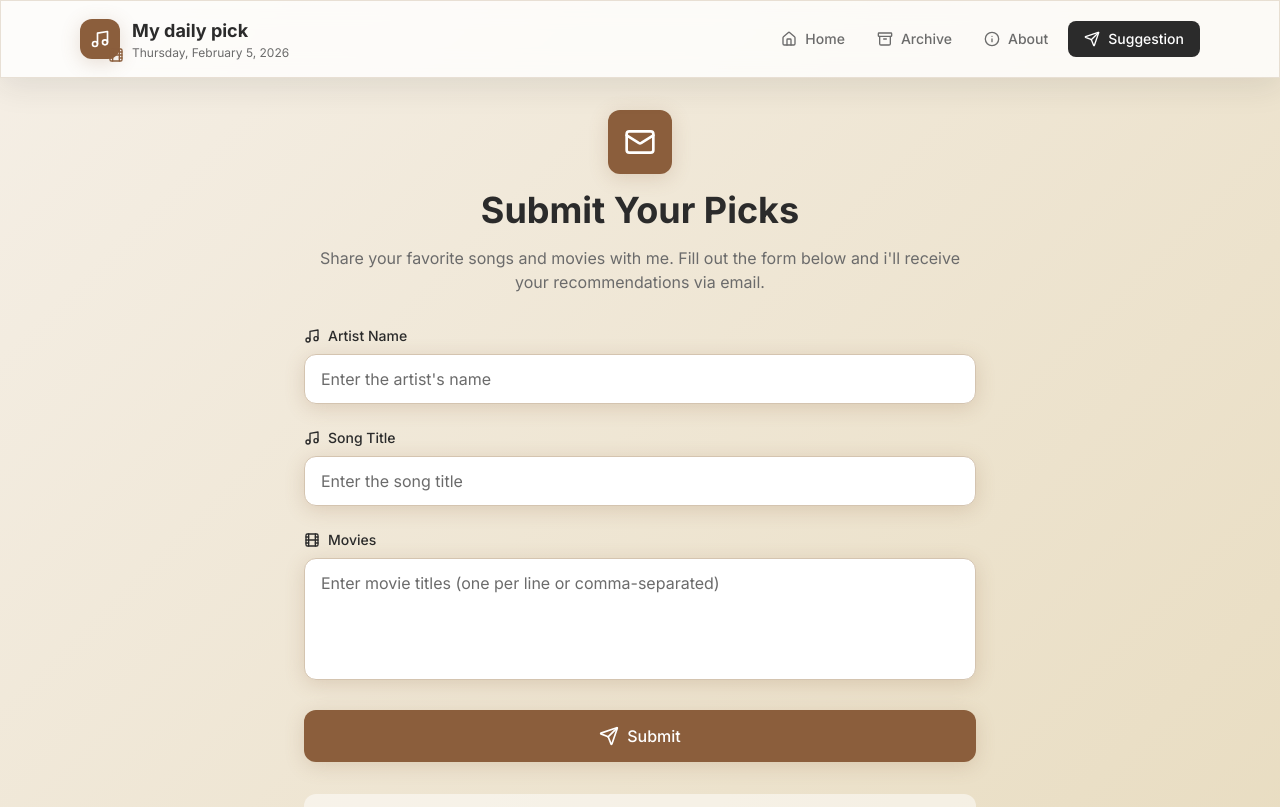
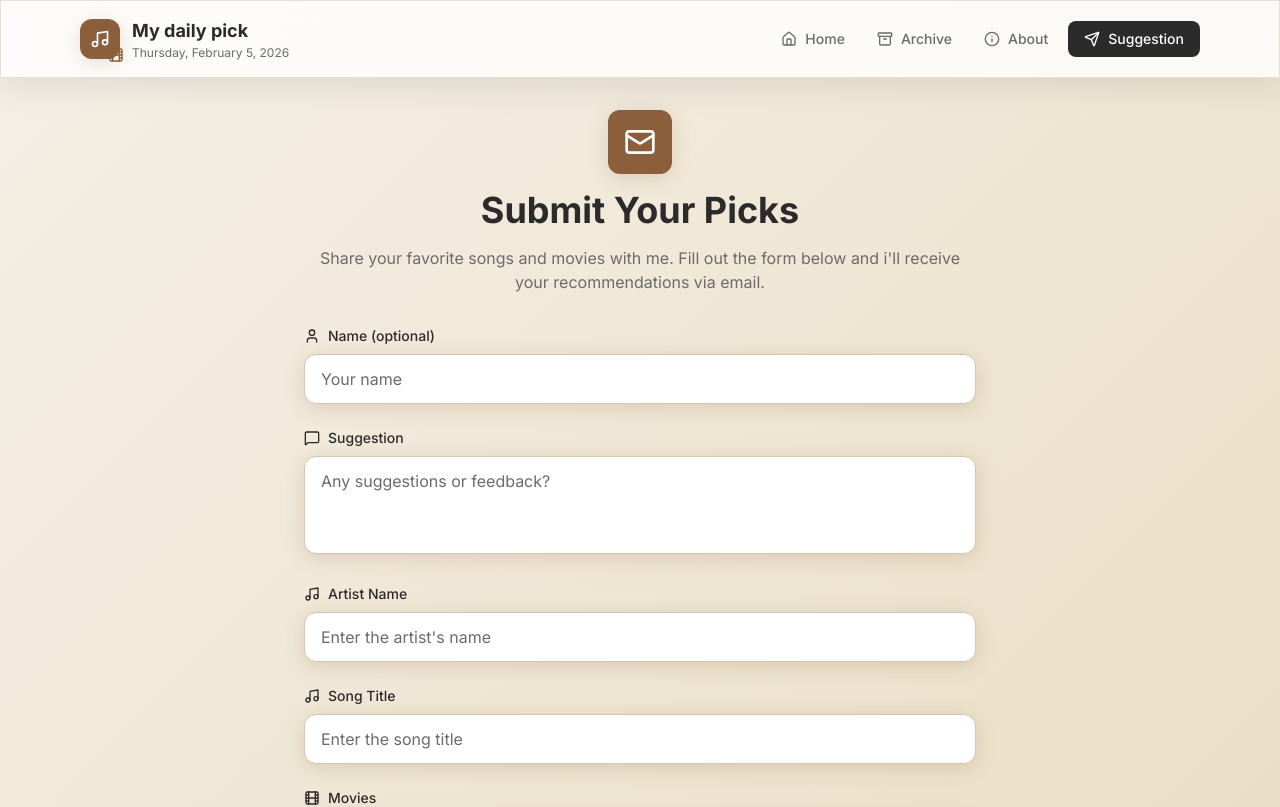
Before and after one commit to delikay/dailypick, a React (Vite) app: page /submit in a window 1280 px wide. Shown: the top 807 px of the page. Built offline with nearby package versions, Linux system fonts and the light colour scheme.

Commit message:
Update Submit.jsx

```diff
--- a/src/pages/Submit.jsx
+++ b/src/pages/Submit.jsx
@@ -1,9 +1,11 @@
 import { useState } from 'react';
-import { Mail, Music, Film, Send, Check } from 'lucide-react';
+import { Mail, Music, Film, Send, Check, User, MessageSquare } from 'lucide-react';
 import Layout from '../components/Layout';
 
 const Submit = () => {
     const [formData, setFormData] = useState({
+        name: '',
+        suggestion: '',
         artistName: '',
         songTitle: '',
         movies: ''
@@ -32,6 +34,8 @@ const Submit = () => {
                     'Accept': 'application/json'
                 },
                 body: JSON.stringify({
+                    name: formData.name,
+                    suggestion: formData.suggestion,
                     artistName: formData.artistName,
                     songTitle: formData.songTitle,
                     movies: formData.movies,
@@ -47,6 +51,8 @@ const Submit = () => {
                 setTimeout(() => {
                     setSubmitted(false);
                     setFormData({
+                        name: '',
+                        suggestion: '',
                         artistName: '',
                         songTitle: '',
                         movies: ''
@@ -95,6 +101,38 @@ const Submit = () => {
                 </div>
 
                 <form onSubmit={handleSubmit} className="space-y-6">
+                    {/* Name */}
+                    <div>
+                        <label className="flex items-center gap-2 text-sm font-medium text-text mb-2">
+                            <User className="w-4 h-4" />
+                            Name (optional)
+                        </label>
+                        <input
+                            type="text"
+                            name="name"
+                            value={formData.name}
+                            onChange={handleChange}
+                            placeholder="Your name"
+                            className="w-full px-4 py-3 rounded-xl bg-surface border border-border text-text placeholder-muted focus:outline-none focus:ring-2 focus:ring-secondary/50 focus:border-secondary/50 transition-all warm-shadow"
+                        />
+                    </div>
+
+                    {/* Suggestion */}
+                    <div>
+                        <label className="flex items-center gap-2 text-sm font-medium text-text mb-2">
+                            <MessageSquare className="w-4 h-4" />
+                            Suggestion
+                        </label>
+                        <textarea
+                            name="suggestion"
+                            value={formData.suggestion}
+                            onChange={handleChange}
+                            rows={3}
+                            placeholder="Any suggestions or feedback?"
+                            className="w-full px-4 py-3 rounded-xl bg-surface border border-border text-text placeholder-muted focus:outline-none focus:ring-2 focus:ring-secondary/50 focus:border-secondary/50 transition-all resize-none warm-shadow"
+                        />
+                    </div>
+
                     {/* Artist Name */}
                     <div>
                         <label className="flex items-center gap-2 text-sm font-medium text-text mb-2">
```
